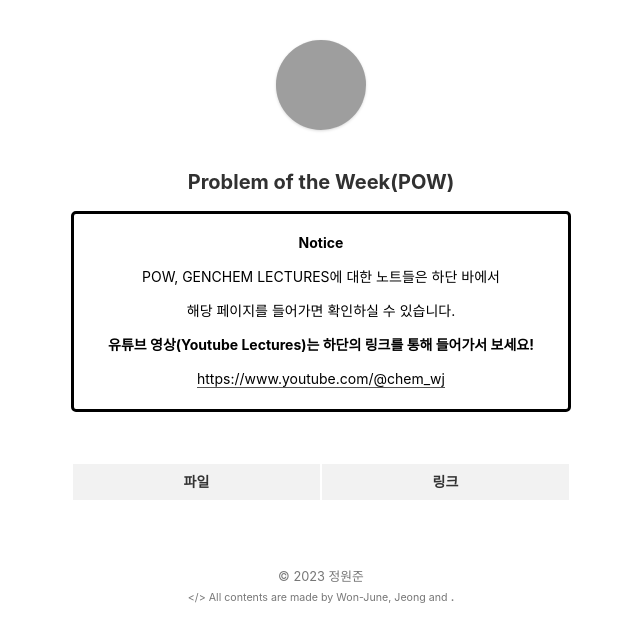
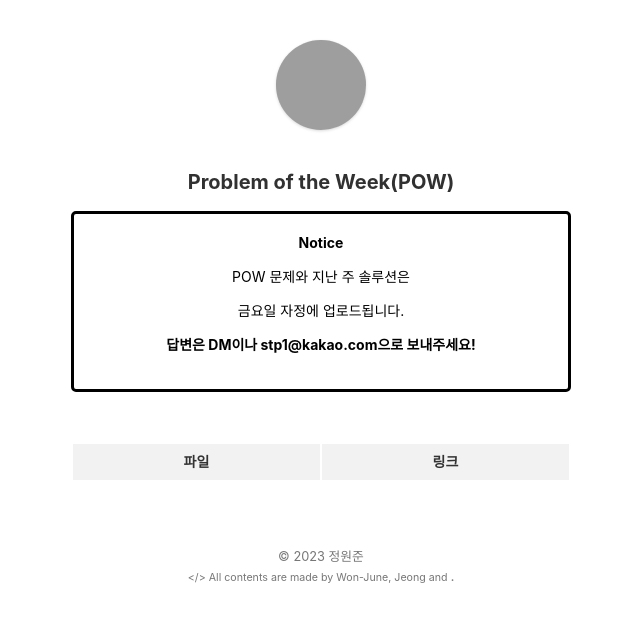
Before and after one commit to chemwj/chemwj.github.io, a Jekyll site: the page built from pow.html, in a window 1280 px wide. Shown: the top 642 px of the page, without its empty margins (319-959 px from the left). Built offline with Jekyll 4.4.1, drawn with Linux system fonts in a browser that asks for light colours; grey boxes are pictures that could not be loaded.

Commit message:
Update pow.html

```diff
--- a/pow.html
+++ b/pow.html
@@ -10,10 +10,9 @@ layout: default
 	<div style="border: 3px solid #000000; background-color: #ffffff; color: black; border-radius: 5px; padding: 5px; padding-bottom: 20px;">
 		<center>
 			<p><b>Notice</b></p>
-			<p>POW, GENCHEM LECTURES에 대한 노트들은 하단 바에서</p>
-			<p>해당 페이지를 들어가면 확인하실 수 있습니다.</p>
-			<p><b>유튜브 영상(Youtube Lectures)는 하단의 링크를 통해 들어가서 보세요!</b></p>
-			<a href="https://www.youtube.com/@chem_wj">https://www.youtube.com/@chem_wj</a>
+			<p>POW 문제와 지난 주 솔루션은</p>
+			<p>금요일 자정에 업로드됩니다.</p>
+			<p><b>답변은 DM이나 stp1@kakao.com으로 보내주세요!</b></p>
 		</center>
 	</div>
   </section>
```
